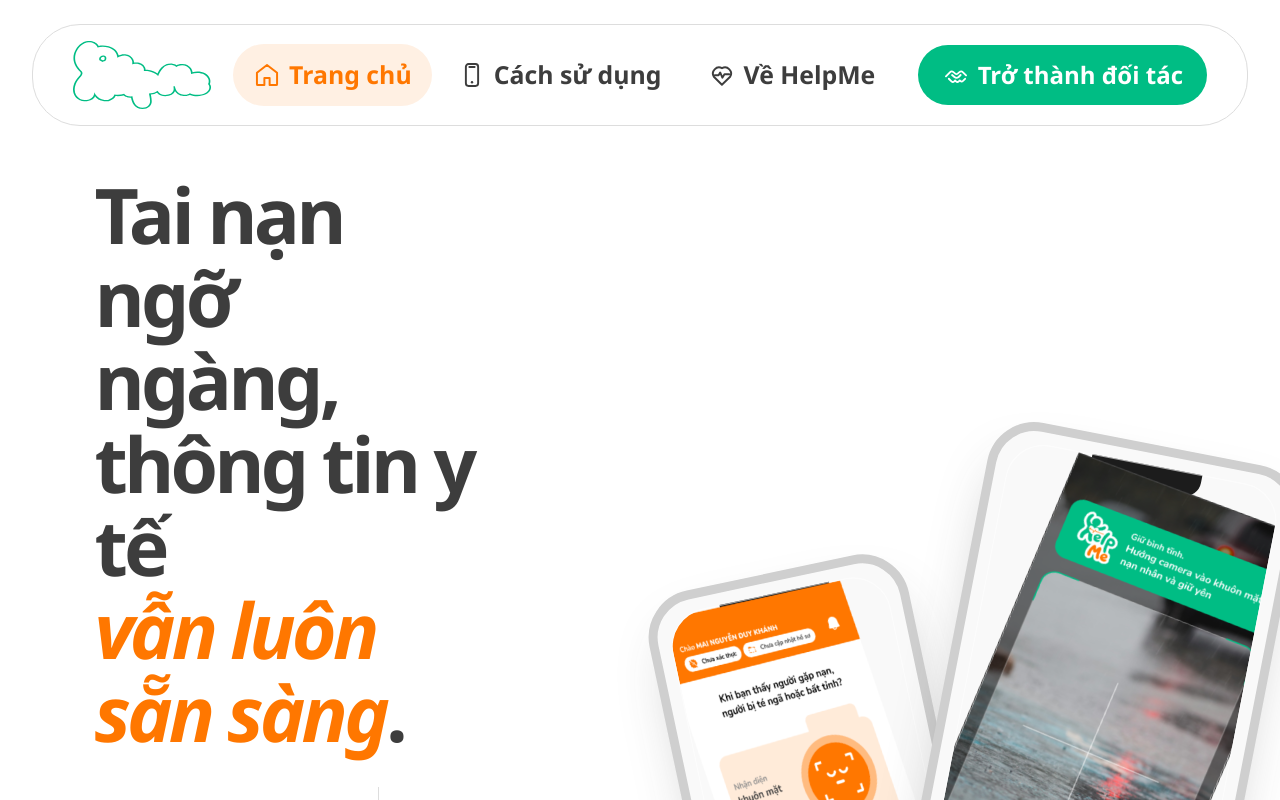
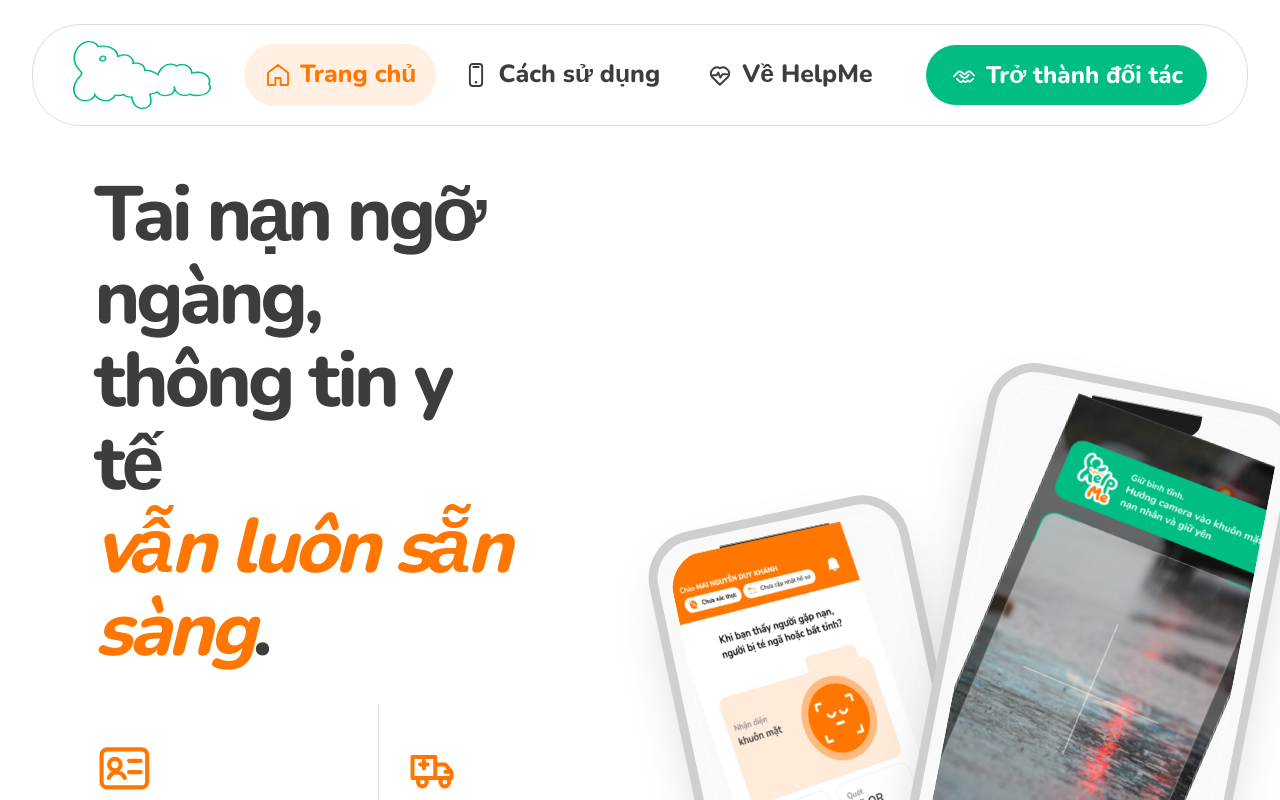
Before and after one commit to FivesFromF/help_me_web, a Next.js app: page / in a window 1280 px wide. Shown: the top 800 px of the page. Built offline with nearby package versions, Linux system fonts and the light colour scheme.

Commit message:
feat: integrate Nunito and Asap fonts with CSS variables for improved typography

```diff
--- a/src/app/globals.css
+++ b/src/app/globals.css
@@ -16,7 +16,8 @@
 @theme inline {
   --color-background: var(--background);
   --color-foreground: var(--foreground);
-  --font-sans: "Nunito", "Segoe UI", "Trebuchet MS", system-ui, sans-serif;
+  --font-sans: var(--font-nunito), "Segoe UI", "Trebuchet MS", system-ui, sans-serif;
+  --font-display: var(--font-asap), var(--font-nunito), "Segoe UI", system-ui, sans-serif;
   --font-mono: "Cascadia Code", "Consolas", monospace;
 }
 
@@ -31,6 +32,10 @@
   text-rendering: optimizeLegibility;
 }
 
+.font-display {
+  font-family: var(--font-display);
+}
+
 ::selection {
   background: color-mix(in srgb, var(--hm-orange) 18%, white);
   color: var(--hm-ink);
--- a/src/app/layout.tsx
+++ b/src/app/layout.tsx
@@ -1,5 +1,22 @@
 import type { Metadata } from "next";
+import { Asap, Nunito } from "next/font/google";
 import "./globals.css";
+
+const nunito = Nunito({
+  subsets: ["latin", "vietnamese"],
+  variable: "--font-nunito",
+  weight: ["400", "700", "800"],
+  style: ["normal", "italic"],
+  display: "swap",
+});
+
+const asap = Asap({
+  subsets: ["latin", "vietnamese"],
+  variable: "--font-asap",
+  weight: ["400", "700"],
+  style: ["normal", "italic"],
+  display: "swap",
+});
 
 export const metadata: Metadata = {
   title: "HelpMe | Sinh mệnh khẩn cấp",
@@ -13,7 +30,10 @@
   children: React.ReactNode;
 }>) {
   return (
-    <html lang="vi" className="h-full scroll-smooth antialiased">
+    <html
+      lang="vi"
+      className={`${nunito.variable} ${asap.variable} h-full scroll-smooth antialiased`}
+    >
       <body className="min-h-full flex flex-col overflow-x-hidden">{children}</body>
     </html>
   );
```
